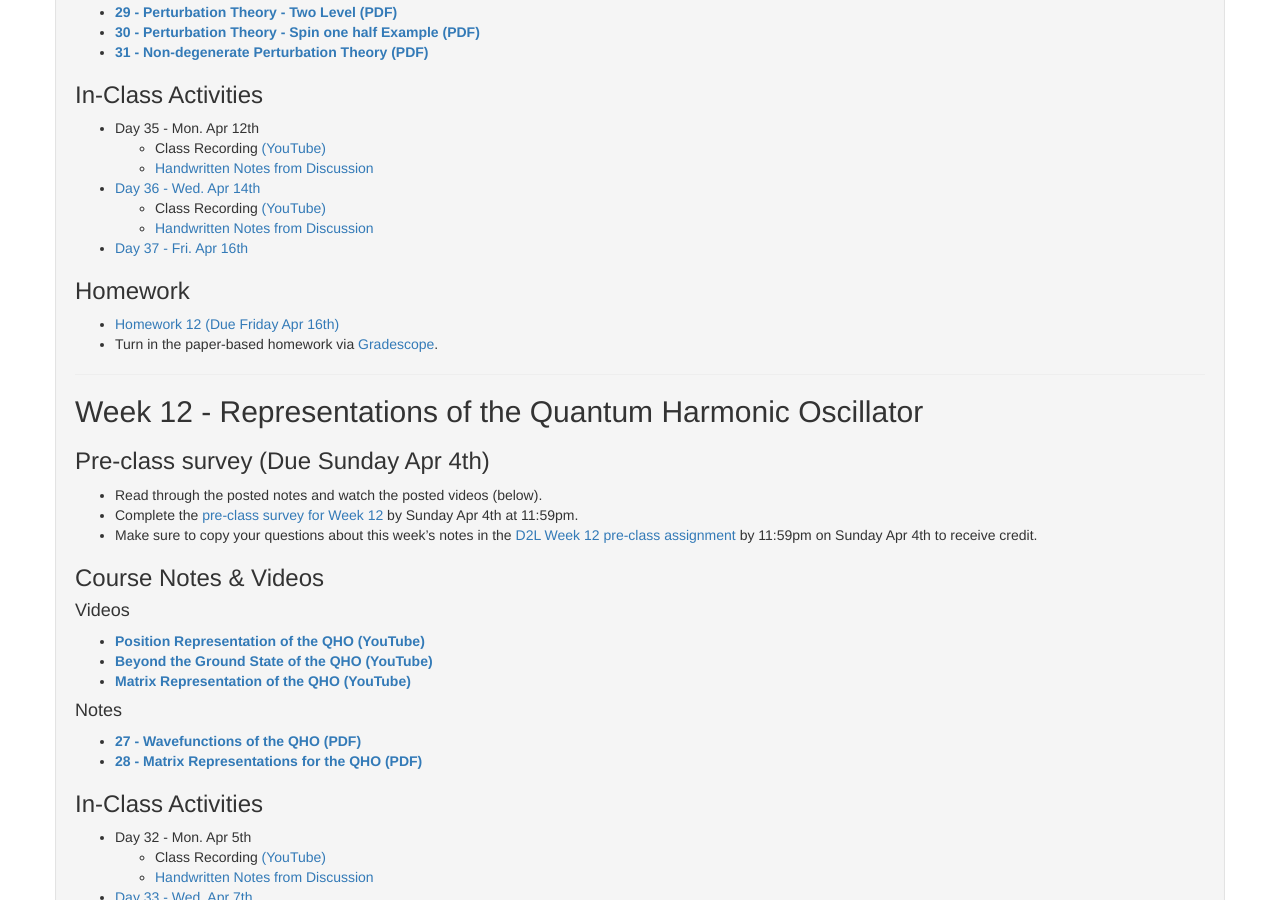
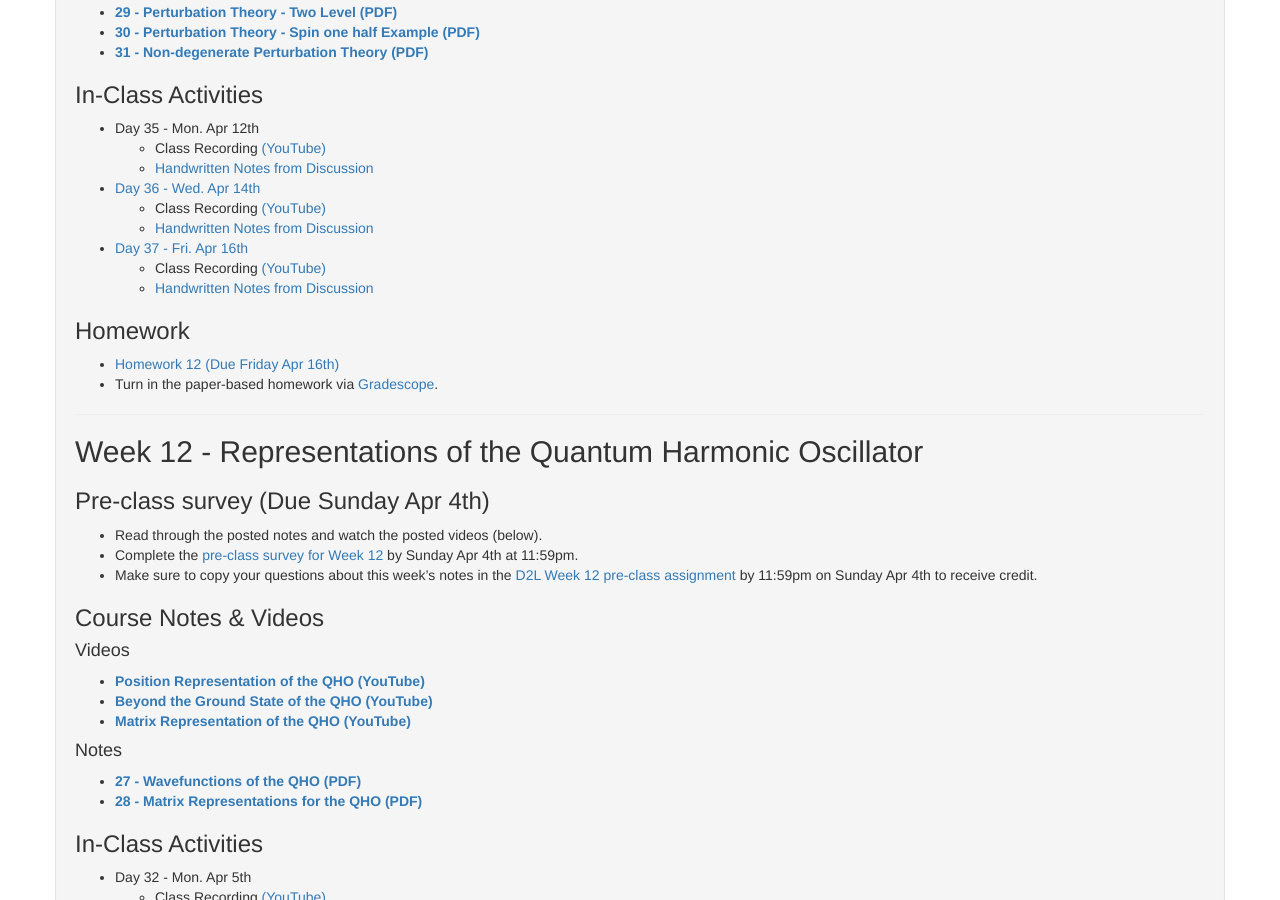
Before and after one commit to dannycab/phy472msu_s2021, a Jekyll site: the page built from notes/index.md, in a window 1280 px wide and 900 px high, scrolled down 865 px. Built offline with Jekyll 4.4.1, drawn with Linux system fonts in a browser that asks for light colours.

Commit message:
added day 37

```diff
--- a/notes/index.md
+++ b/notes/index.md
@@ -56,6 +56,8 @@
   - Class Recording [(YouTube)](https://www.youtube.com/watch?v=3rL1ypji9uY)
   - [Handwritten Notes from Discussion](./in-class/Day_36.pdf)
 * [Day 37 - Fri. Apr 16th](./in-class/day37.html)
+  - Class Recording [(YouTube)](https://www.youtube.com/watch?v=rWxXdaJqFUI)
+  - [Handwritten Notes from Discussion](./in-class/Day_37.pdf)
 
 ### Homework
 
```
Also changed, not shown: 1 other file.
